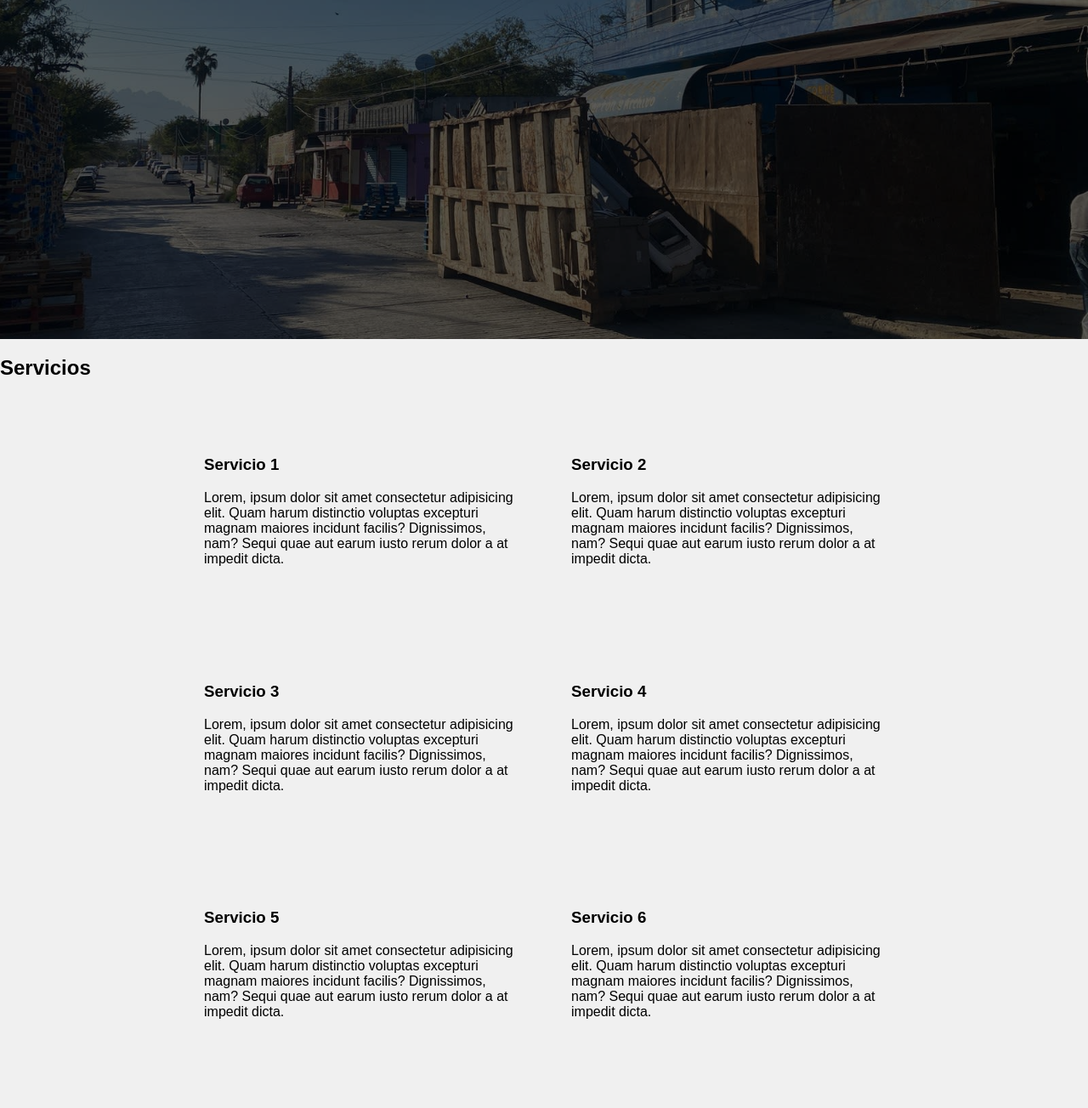
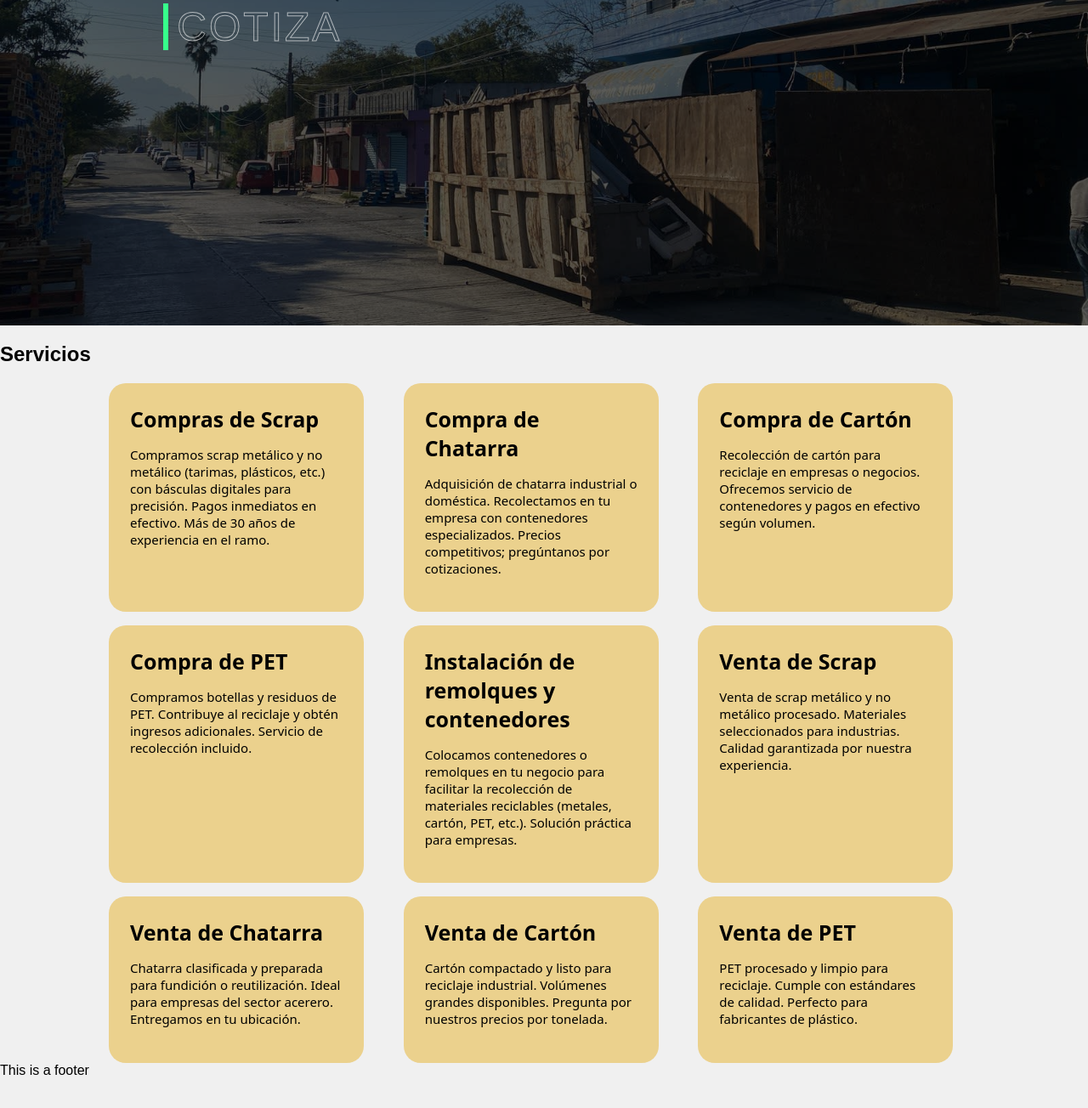
Before and after one commit to Juan0Gg/Negocio, a plain HTML site: page index.html in a window 1280 px wide. Shown: the part 512-1816 px from the top of the page at 85% size. After the commit the page ends 1781 px from the top, so only its background shows below. Drawn offline with Linux system fonts and the light colour scheme.

Commit message:
feat(services): implement service cards with JSON and JS dynamic rendering
- Create JSON data file for services
- Add JavaScript to fetch and display cards
- Include new footer section in HTML

```diff
--- /dev/null
+++ b/Assets/data.json
@@ -0,0 +1,58 @@
+{
+  "servicios": [
+    {
+      "id": 1,
+      "title": "Compras de Scrap",
+      "description": "Compramos scrap metálico y no metálico (tarimas, plásticos, etc.) con básculas digitales para precisión. Pagos inmediatos en efectivo. Más de 30 años de experiencia en el ramo."
+    },
+    {
+      "id": 2,
+      "title": "Compra de Chatarra",
+      "description": "Adquisición de chatarra industrial o doméstica. Recolectamos en tu empresa con contenedores especializados. Precios competitivos; pregúntanos por cotizaciones."
+    },
+    {
+      "id": 3,
+      "title": "Compra de Cartón",
+      "description": "Recolección de cartón para reciclaje en empresas o negocios. Ofrecemos servicio de contenedores y pagos en efectivo según volumen."
+    },
+    {
+      "id": 4,
+      "title": "Compra de PET",
+      "description": "Compramos botellas y residuos de PET. Contribuye al reciclaje y obtén ingresos adicionales. Servicio de recolección incluido."
+    },
+    {
+      "id": 5,
+      "title": "Instalación de remolques y contenedores",
+      "description": "Colocamos contenedores o remolques en tu negocio para facilitar la recolección de materiales reciclables (metales, cartón, PET, etc.). Solución práctica para empresas."
+    },
+    {
+      "id": 6,
+      "title": "Venta de Scrap",
+      "description": "Venta de scrap metálico y no metálico procesado. Materiales seleccionados para industrias. Calidad garantizada por nuestra experiencia."
+    },
+    {
+      "id": 7,
+      "title": "Venta de Chatarra",
+      "description": "Chatarra clasificada y preparada para fundición o reutilización. Ideal para empresas del sector acerero. Entregamos en tu ubicación."
+    },
+    {
+      "id": 8,
+      "title": "Venta de Cartón",
+      "description": "Cartón compactado y listo para reciclaje industrial. Volúmenes grandes disponibles. Pregunta por nuestros precios por tonelada."
+    },
+    {
+      "id": 9,
+      "title": "Venta de PET",
+      "description": "PET procesado y limpio para reciclaje. Cumple con estándares de calidad. Perfecto para fabricantes de plástico."
+    }
+  ],
+  "informacion_empresa": {
+    "nombre": "Comercializadora MT",
+    "telefono": "8110219038",
+    "contacto": "Compras Mario Torres",
+    "direccion": "Av. Jardines del Río 439, Col. Jardines del Río",
+    "especialidades": "Scrap, metales, tarimas, cartón, PET, archivo, chatarra",
+    "servicios_adicionales": "Recolección a empresas, instalación de contenedores, pagos en efectivo",
+    "experiencia": "Más de 30 años en el ramo acerero"
+  }
+}
--- a/index.html
+++ b/index.html
@@ -28,7 +28,7 @@
           />
           <figcaption hidden="true">Comercializadora MT</figcaption>
         </figure>
-        <span>Whatsapp <b>8181818181</b></span>
+
         <a href="mailto:" target="_blank"
           ><img
             src="Assets/Image/email-icon.svg"
@@ -50,6 +50,10 @@
     </header>
     <main>
       <section class="carrusel slider" data-scroll-spy>
+        <button class="button" data-text="Awesome">
+          <span class="actual-text">&nbsp;Cotiza&nbsp;</span>
+          <span aria-hidden="true" class="hover-text">&nbsp;Cotiza&nbsp;</span>
+        </button>
         <article class="slider-slides">
           <div class="slider-slide active">
             <img src="Assets/Image/pet.jpg" alt="" srcset="" />
@@ -75,64 +79,19 @@
         </article>
       </section>
       <h2>Servicios</h2>
-      <section class="services">
-        <article>
-          <h3>Servicio 1</h3>
-          <p>
-            Lorem, ipsum dolor sit amet consectetur adipisicing elit. Quam harum
-            distinctio voluptas excepturi magnam maiores incidunt facilis?
-            Dignissimos, nam? Sequi quae aut earum iusto rerum dolor a at
-            impedit dicta.
-          </p>
-        </article>
-        <article>
-          <h3>Servicio 2</h3>
-          <p>
-            Lorem, ipsum dolor sit amet consectetur adipisicing elit. Quam harum
-            distinctio voluptas excepturi magnam maiores incidunt facilis?
-            Dignissimos, nam? Sequi quae aut earum iusto rerum dolor a at
-            impedit dicta.
-          </p>
-        </article>
-        <article>
-          <h3>Servicio 3</h3>
-          <p>
-            Lorem, ipsum dolor sit amet consectetur adipisicing elit. Quam harum
-            distinctio voluptas excepturi magnam maiores incidunt facilis?
-            Dignissimos, nam? Sequi quae aut earum iusto rerum dolor a at
-            impedit dicta.
-          </p>
-        </article>
-        <article>
-          <h3>Servicio 4</h3>
-          <p>
-            Lorem, ipsum dolor sit amet consectetur adipisicing elit. Quam harum
-            distinctio voluptas excepturi magnam maiores incidunt facilis?
-            Dignissimos, nam? Sequi quae aut earum iusto rerum dolor a at
-            impedit dicta.
-          </p>
-        </article>
-        <article>
-          <h3>Servicio 5</h3>
-          <p>
-            Lorem, ipsum dolor sit amet consectetur adipisicing elit. Quam harum
-            distinctio voluptas excepturi magnam maiores incidunt facilis?
-            Dignissimos, nam? Sequi quae aut earum iusto rerum dolor a at
-            impedit dicta.
-          </p>
-        </article>
-        <article>
-          <h3>Servicio 6</h3>
-          <p>
-            Lorem, ipsum dolor sit amet consectetur adipisicing elit. Quam harum
-            distinctio voluptas excepturi magnam maiores incidunt facilis?
-            Dignissimos, nam? Sequi quae aut earum iusto rerum dolor a at
-            impedit dicta.
-          </p>
-        </article>
+      <section id="services" class="services">
+        <template id="service-template">
+          <div class="card" id="service-template">
+            <div class="card__wrapper">
+              <div class="card___wrapper-acounts"></div>
+            </div>
+            <div class="card__title"></div>
+            <div class="card__subtitle"></div>
+          </div>
+        </template>
       </section>
-      <br /><br /><br /><br /><br /><br /><br /><br /><br /><br /><br /><br /><br /><br /><br /><br /><br /><br /><br /><br /><br /><br /><br /><br /><br /><br /><br /><br /><br /><br /><br /><br /><br /><br /><br /><br /><br /><br /><br /><br /><br /><br /><br /><br /><br /><br /><br /><br /><br /><br /><br /><br /><br /><br /><br /><br /><br /><br /><br /><br /><br /><br /><br /><br /><br /><br /><br /><br /><br /><br /><br /><br /><br /><br /><br /><br /><br /><br /><br /><br /><br /><br /><br /><br /><br /><br /><br /><br /><br /><br /><br /><br /><br /><br /><br /><br /><br /><br /><br /><br />
     </main>
+    <footer>This is a footer</footer>
     <script src="main.js" type="module"></script>
   </body>
 </html>
--- a/main.js
+++ b/main.js
@@ -1,3 +1,19 @@
 import slider from "./Assets/carrusel.js";
-slider(); //? Llamamos a la funcion slider para que se active el carrusel
-//Tips: Intersection Observer API
+slider();
+
+const $services = document.getElementById("services");
+const $template = document.getElementById("service-template").content;
+const $fragment = document.createDocumentFragment();
+const getData = async () => {
+  const response = await fetch("Assets/data.json");
+  const data = await response.json();
+  console.log(data.servicios);
+  data.servicios.forEach((el) => {
+    $template.querySelector(".card__title").textContent = el.title;
+    $template.querySelector(".card__subtitle").textContent = el.description;
+    let $clone = document.importNode($template, true);
+    $fragment.appendChild($clone);
+  });
+  $services.appendChild($fragment);
+};
+getData();
--- a/styles.css
+++ b/styles.css
@@ -180,7 +180,7 @@ nav ul li a:hover {
 .slider {
   position: relative;
   width: 100%;
-  margin: 1rem auto;
+  margin: 0 auto;
   text-align: center;
 }
 
@@ -241,17 +241,172 @@ nav ul li a:hover {
 
 .services {
   margin: 0 10%;
-  display: flex;
-  flex-wrap: wrap;
-  flex-direction: row;
-  align-items: center;
-  justify-content: center;
+  display: grid;
+  grid-template-columns: repeat(auto-fit, minmax(300px, 1fr));
+  grid-gap: 1rem 1rem;
   min-height: 100vh;
-  background-color: #f0f0f0;
 }
 
-.services article {
+/* .services article {
   width: 25rem;
   padding: 1rem;
   margin: 1rem;
+} */
+
+.button {
+  position: absolute;
+  bottom: 45%; /* Distancia desde abajo */
+  left: 15%; /* Centrado horizontal */
+  z-index: 100; /* Asegura que esté por encima de las imágenes */
+
+  margin: 0;
+  height: auto;
+  background: transparent;
+  padding: 0;
+  border: none;
+  cursor: pointer;
 }
+
+/* button styling */
+.button {
+  --border-right: 6px;
+  --text-stroke-color: rgba(255, 255, 255, 0.6);
+  --animation-color: #37ff8b;
+  --fs-size: 3em;
+  letter-spacing: 3px;
+  text-decoration: none;
+  font-size: var(--fs-size);
+  font-family: "Arial";
+  /* position: relative; */
+  text-transform: uppercase;
+  color: transparent;
+  -webkit-text-stroke: 1px var(--text-stroke-color);
+}
+/* this is the text, when you hover on button */
+.hover-text {
+  position: absolute;
+  box-sizing: border-box;
+  content: attr(data-text);
+  color: var(--animation-color);
+  width: 0%;
+  inset: 0;
+  border-right: var(--border-right) solid var(--animation-color);
+  overflow: hidden;
+  transition: 0.5s;
+  -webkit-text-stroke: 1px var(--animation-color);
+}
+/* hover */
+.button:hover .hover-text {
+  width: 100%;
+  filter: drop-shadow(0 0 23px var(--animation-color));
+}
+
+/*CARD*/
+.card {
+  --main-color: #000;
+  --bg-color: #ebd18d;
+  font-family: system-ui, -apple-system, BlinkMacSystemFont, "Segoe UI", Roboto,
+    Oxygen, Ubuntu, Cantarell, "Open Sans", "Helvetica Neue", sans-serif;
+  width: 300px;
+  padding: 25px;
+  background: var(--bg-color);
+  border-radius: 20px;
+}
+
+.card__wrapper {
+  display: flex;
+  flex-direction: row;
+  align-items: center;
+  justify-content: space-between;
+}
+
+.card___wrapper-acounts {
+  position: relative;
+  display: flex;
+  flex-direction: row;
+  align-items: center;
+  z-index: 1;
+  cursor: pointer;
+}
+
+.card___wrapper-acounts > div:nth-child(2) {
+  position: absolute;
+  left: 25px;
+  z-index: -1;
+}
+
+.card___wrapper-acounts > div:nth-child(3) {
+  position: absolute;
+  left: 50px;
+  z-index: -2;
+}
+
+.card__score {
+  display: flex;
+  justify-content: center;
+  align-items: center;
+  font-weight: 500;
+  font-size: 16px;
+  color: #fff;
+  width: 40px;
+  height: 40px;
+  border-radius: 100%;
+  background: var(--main-color);
+}
+
+.card__acounts {
+  width: 42px;
+  height: 42px;
+}
+
+.card__acounts svg {
+  width: 100%;
+  height: 100%;
+}
+
+.card__menu {
+  width: 40px;
+  height: 40px;
+  background: #f6db96;
+  border-radius: 100%;
+  display: flex;
+  align-items: center;
+  justify-content: center;
+  cursor: pointer;
+}
+
+.card__title {
+  font-weight: 900;
+  font-size: 25px;
+  color: var(--main-color);
+}
+
+.card__subtitle {
+  margin-top: 15px;
+  font-weight: 400;
+  font-size: 15px;
+  color: var(--main-color);
+}
+
+.card__indicator {
+  margin-top: 50px;
+  font-weight: 500;
+  font-size: 14px;
+  color: var(--main-color);
+}
+
+.card__progress progress {
+  width: 100%;
+  height: 4px;
+  border-radius: 100px;
+}
+
+.card__progress progress::-webkit-progress-bar {
+  background-color: #00000030;
+  border-radius: 100px;
+}
+
+.card__progress progress::-webkit-progress-value {
+  background-color: var(--main-color);
+  border-radius: 100px;
+}
```
